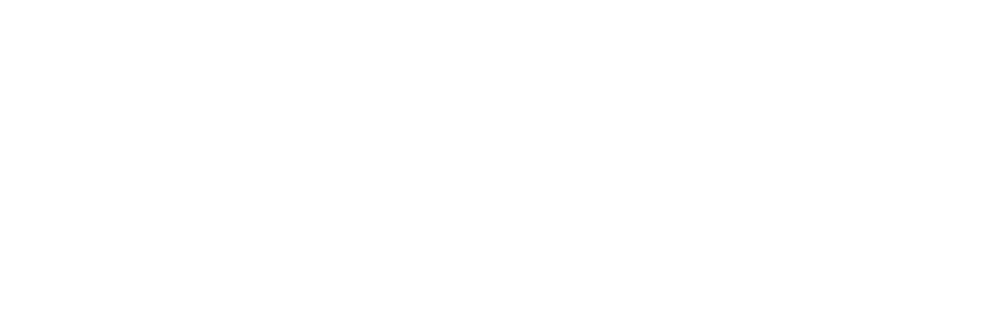
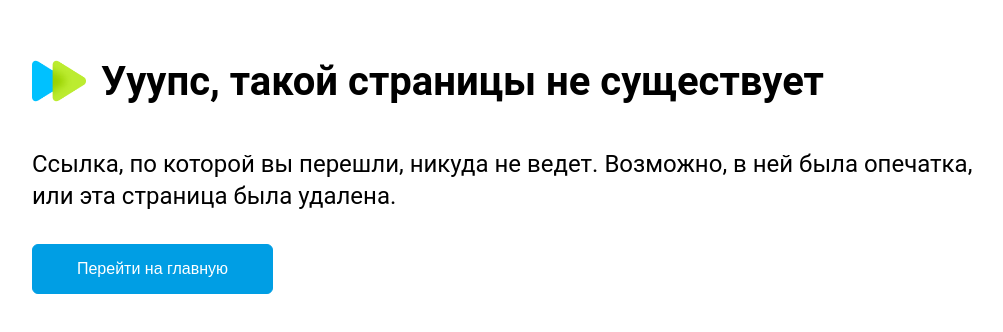
Before and after one commit to katerinanosova/newMarketplace, a React (Create React App) app: page /notfound in a window 1280 px wide. Before the commit this address had no page. Shown: the part 346-678 px from the top of the page, without its empty margins (108-1111 px from the left). Built offline with nearby package versions, Linux system fonts and the light colour scheme.

Commit message:
added notFound page

```diff
--- a/package.json
+++ b/package.json
@@ -50,5 +50,9 @@
     "stylelint": "^15.10.2",
     "stylelint-config-standard": "^34.0.0",
     "stylelint-prettier": "^4.0.2"
-  }
+  },
+  "description": "Введение в React - 1:00 ч\r JSX, компоненты и props - 3:00 ч\r Состояние и жизненный цикл компонента - 8:00 ч\r Стилизация. Styled Components - 3:00 ч\r Routing - 3:00 ч\r Работа с API - 6:00 ч \r React Refs - 6:00 ч\r Context - Расчетное время 2:00 ч / Фактическое время 4:00 ч",
+  "main": "index.js",
+  "author": "",
+  "license": "ISC"
 }
--- a/src/AppRoutes.js
+++ b/src/AppRoutes.js
@@ -7,6 +7,7 @@ import { Sign } from './Pages/Registration/sign';
 import { Product } from './Pages/Product/Product';
 import { Review } from './Components/reviews/review';
 import { NewProduct } from './Components/NewProductAdd/newProduct';
+import { NotFound } from './Pages/NotFound/NotFound';
 
 const products = [
   {
@@ -49,6 +50,7 @@ export const AppRoutes = () => {
       <Route path='/review' element={<Review />} />
       <Route path='/new-product' element={<NewProduct />} />
       <Route path='/reg' element={<Sign />} />
+      <Route path='/notfound' element={<NotFound />} />
     </Routes>
   );
 };
--- /dev/null
+++ b/src/Pages/NotFound/NotFound.jsx
@@ -0,0 +1,20 @@
+import * as S from './NotFound.styled'
+
+export const NotFound = () => {
+
+    return (
+        <S.NotFoundWrapper>
+            <S.NotFoundContainer>
+                <S.NotFoundBox>
+                    <S.NotFoundTitle>
+                        <S.NotFoundLogoIcon src="/img/logo.png" />
+                        Ууупс, такой страницы не существует</S.NotFoundTitle>
+                    <S.NotFoundDescription>Ссылка, по&nbsp;которой вы&nbsp;перешли, никуда не&nbsp;ведет. Возможно, в&nbsp;ней&nbsp;была опечатка, или&nbsp;эта&nbsp;страница была удалена.</S.NotFoundDescription>
+                    <S.NotFoundReturnButton>Перейти на&nbsp;главную</S.NotFoundReturnButton>
+                </S.NotFoundBox>
+            </S.NotFoundContainer>
+        </S.NotFoundWrapper>
+
+
+    )
+}
--- /dev/null
+++ b/src/Pages/NotFound/NotFound.styled.js
@@ -0,0 +1,88 @@
+import styled from 'styled-components';
+
+export const NotFoundWrapper = styled.div`
+  width: 100%;
+  height: 100vh;
+  background-color: #f1f1f1;
+  display: flex;
+  flex-direction: column;
+`;
+
+export const NotFoundContainer = styled.div`
+  max-width: 1440px;
+  width: 100%;
+  height: 100%;
+  margin: 0 auto;
+  background-color: #ffffff;
+  display: flex;
+  justify-content: center;
+`;
+
+export const NotFoundBox = styled.div`
+    width: 100%;
+    max-width: 1000px;
+    margin-top: 400px;
+    margin-left: 40px;
+    margin-right: 40px;
+
+    @media screen and (max-width: 590px) {
+        max-width: 500px;
+        margin-left: 40px;
+        margin-right: 40px;
+        margin-top: 150px;
+    }
+
+`
+
+export const NotFoundTitle = styled.h1`
+    color: #000;
+    font-size: 40px;
+    font-style: normal;
+    font-weight: 600;
+    // line-height: 220%;
+    display: flex;
+    align-items: center;
+    gap: 15px;
+    margin-bottom: 40px;
+
+
+    @media screen and (max-width: 590px) {
+        font-size: 24px;
+        line-height: 120%;
+    }
+`
+
+export const NotFoundLogoIcon = styled.img`
+    width: 54px;
+    height: 54px;
+`
+
+export const NotFoundDescription = styled.p`
+    color: #000;
+    font-size: 24px;
+    font-style: normal;
+    font-weight: 400;
+    line-height: 32px;
+    margin-bottom: 32px;
+    margin-top: 12px;
+
+    @media screen and (max-width: 590px) {
+        font-size: 22px;
+        line-height: 28px;
+    }
+`
+
+export const NotFoundReturnButton = styled.button`
+    width: 241px;
+    height: 50px;
+    background-color: #009ee4;
+    border: 1px solid #009ee4;
+    border-radius: 6px;
+    font-size: 16px;
+    line-height: 24px;
+    color: #ffffff;
+
+    &:hover {
+    background-color: #0080c1;
+    }
+`
```
Also changed, not shown: 1 other file (tests, documents, lock files or other folders).
